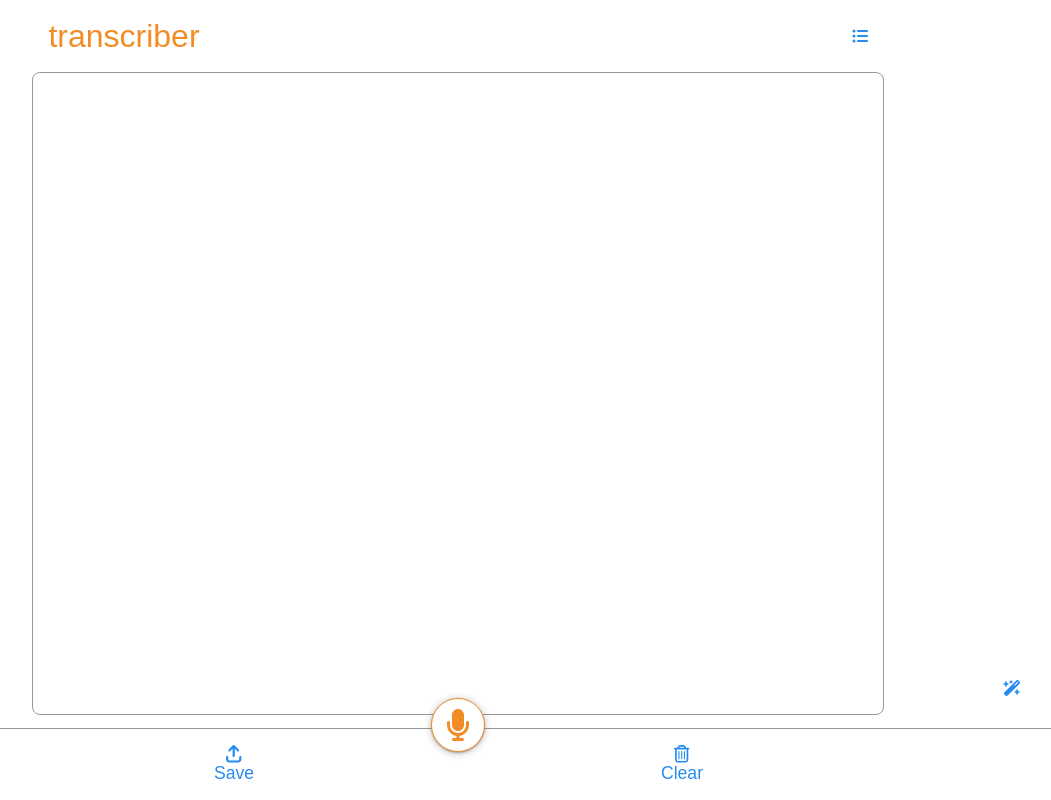
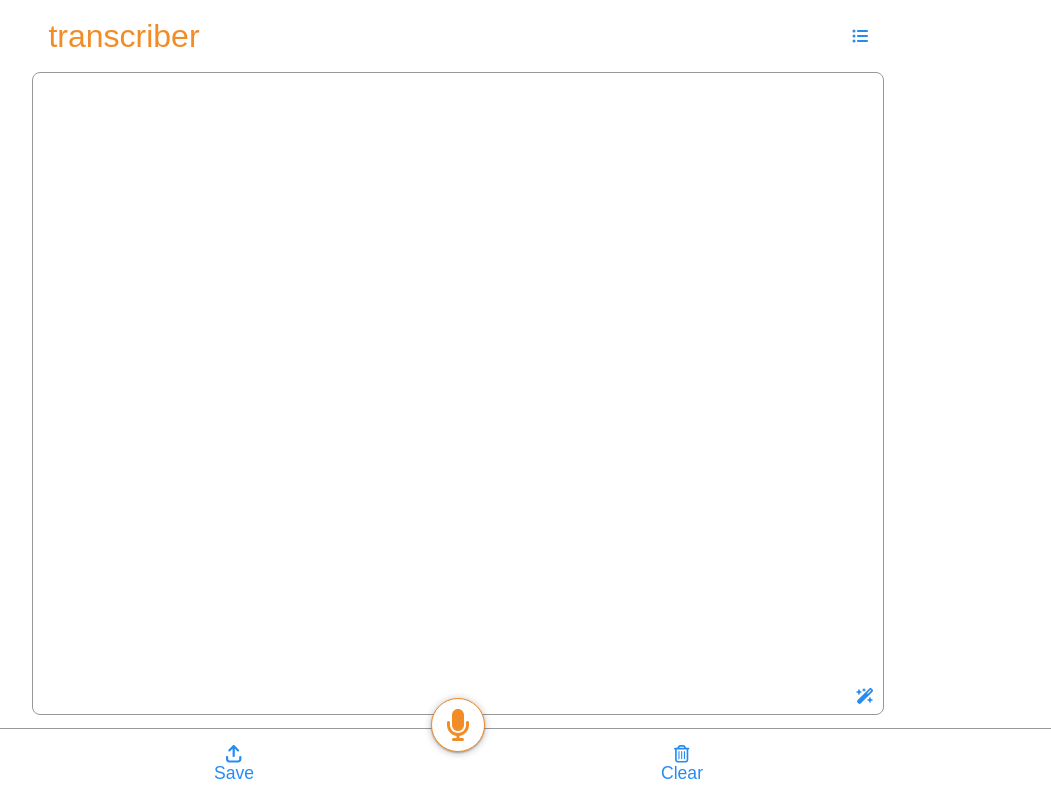
Before and after one commit to timgoalen/transcriber-frontend, a React (Create React App) app: page / in a window 1280 px wide. Shown: the whole page, without its empty margins (182-1233 px from the left). Built offline with nearby package versions, Linux system fonts and the light colour scheme; a web font is replaced by a local one.

Commit message:
style: ai button

```diff
--- a/src/index.css
+++ b/src/index.css
@@ -160,8 +160,6 @@ canvas {
 
 #ai-btn {
   position: absolute;
-  bottom: 5;
-  right: 5;
   bottom: 13vh;
   bottom: 13dvh;
   right: 6vw;
@@ -424,6 +422,12 @@ canvas {
     margin: 0 8%;
   }
 
+  #ai-btn {
+    bottom: 12vh;
+    bottom: 12dvh;
+    right: 12vw;
+  }
+
   .footer-left {
     margin-left: 16%;
   }
@@ -457,6 +461,10 @@ canvas {
     max-width: 600px;
   }
 
+  #ai-btn {
+    right: 17.5vw;
+  }
+
   .footer-left {
     margin-left: 30%;
   }
```
